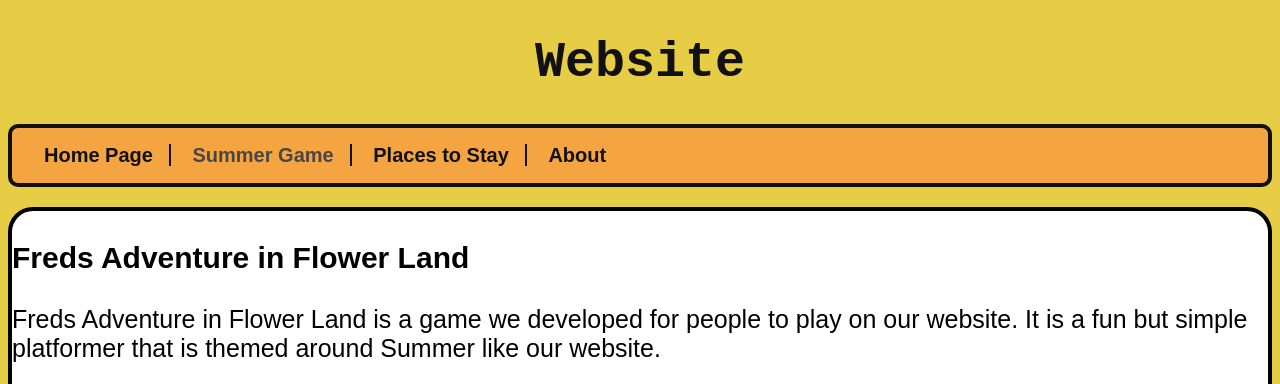
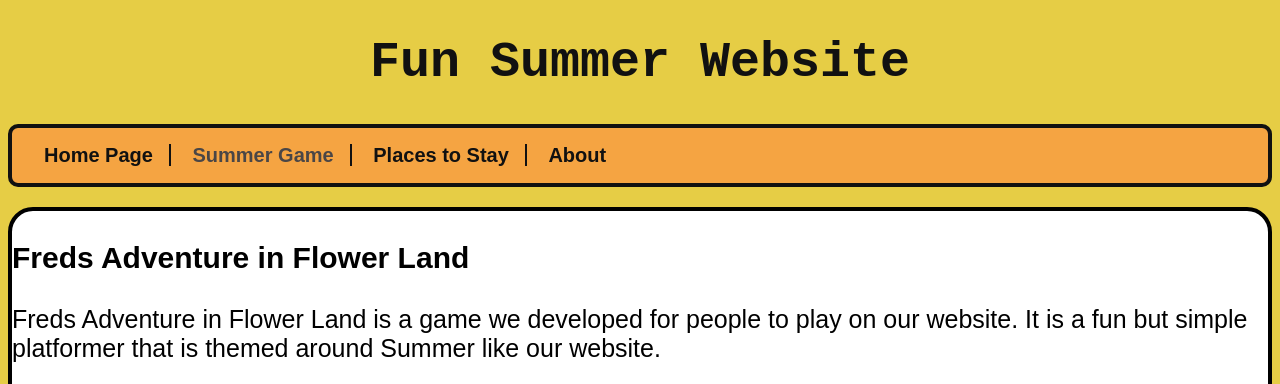
Before and after one commit to Redking1357/MyWebsite, a plain HTML site: page page2.html in a window 1280 px wide. Shown: the top 384 px of the page. Drawn offline with Linux system fonts and the light colour scheme.

Commit message:
Update page2.html

```diff
--- a/page2.html
+++ b/page2.html
@@ -6,7 +6,7 @@
  </head>
 
 <body>
-<center><h1>Website</h1></center>
+<center><h1>Fun Summer Website</h1></center>
 
 
   <nav>
```
